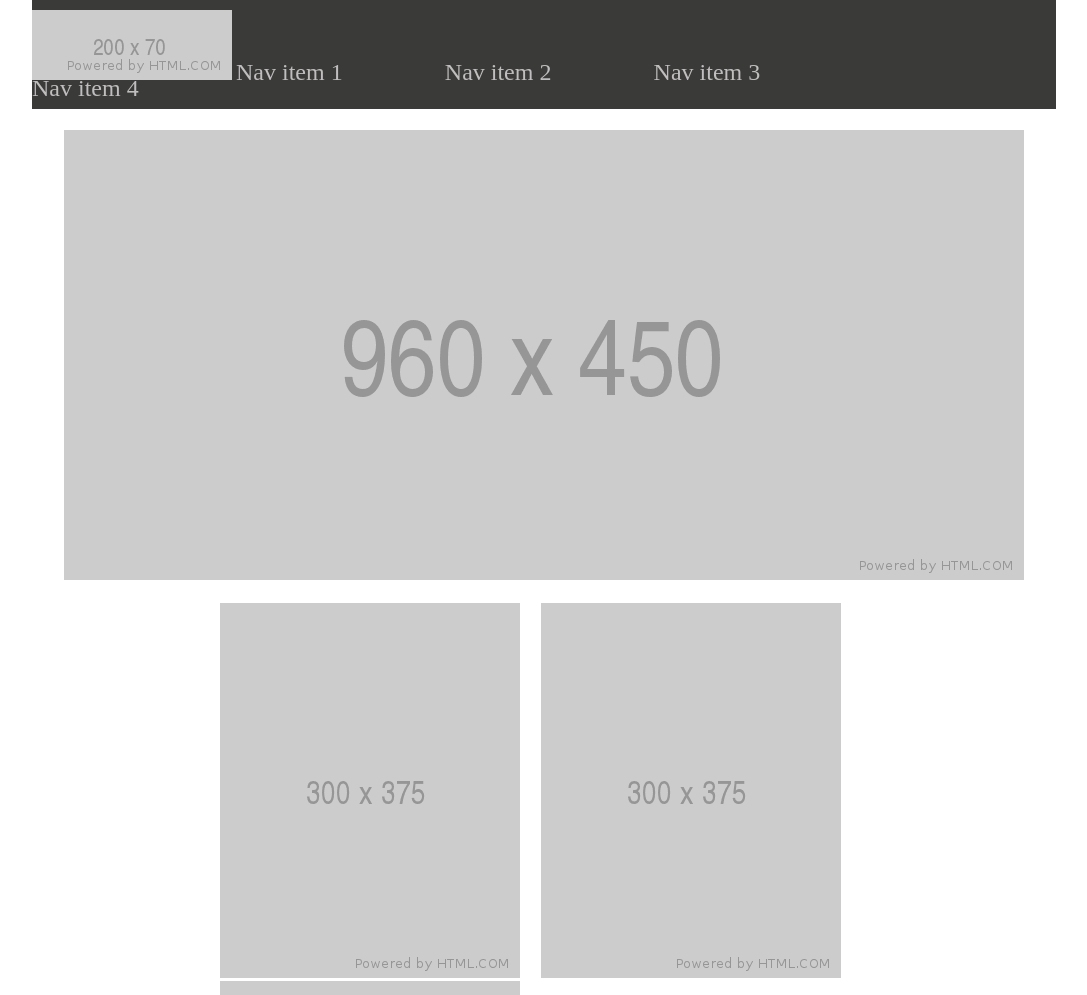
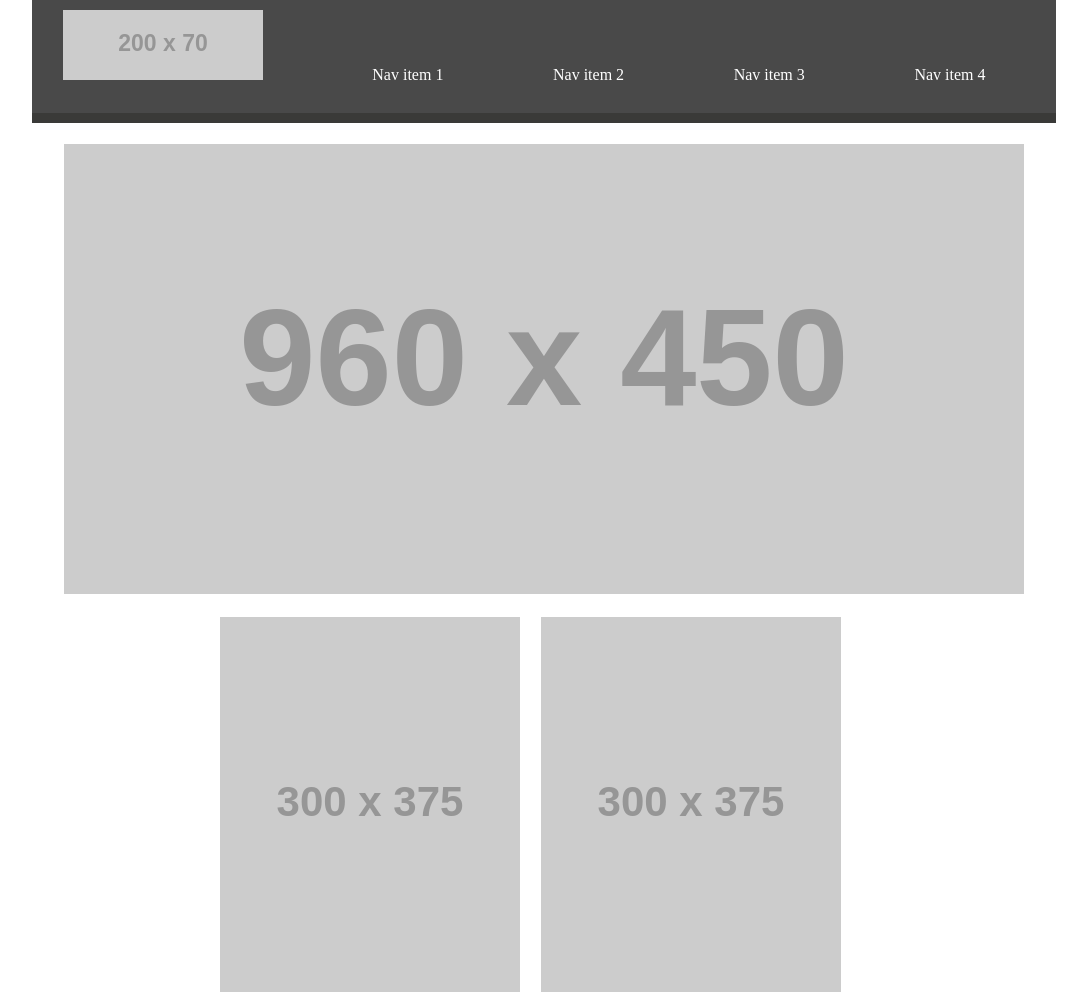
Before and after one commit to ManarAbdelkarim/wirefame-exercise, a plain HTML site: page index.html in a window 1280 px wide. Shown: the top 995 px of the page, without its empty margins (96-1183 px from the left). Drawn offline with Linux system fonts and the light colour scheme; placeholder pictures from the web are drawn by us.

Commit message:
last edit

```diff
--- a/css/style.css
+++ b/css/style.css
@@ -13,7 +13,39 @@ header{
     width: 100%;
     top: 0;
 }
+/* nav div{
+    margin: 0 auto;
+    width: 960px;
 
+} */
+nav{
+    width: 100%;
+    background-color: rgb(73, 73, 73);
+}
+nav div{
+    margin: 1% 0 0 3%;
+    width: 960px;
+
+}
+
+ul,li{
+    display: flex;
+    justify-content: space-between;
+
+}
+ul{
+    margin: 0 auto;
+    width: 600px;
+    display: inline;
+}
+li{
+    margin-top: 20px;
+    margin-left: 11%;
+    margin-bottom: 3%;
+    display: inline-block;
+    line-height: 1.2;
+    color: white;
+}
 main{
     width : 100%;
 }
@@ -25,7 +57,7 @@ main{
 
 }
 
-header img{
+/* header img{
     margin-top: 1%;
     width: auto;
     max-height: 70px;
@@ -47,7 +79,7 @@ header nav a ,header nav img{
     text-decoration: none;
     font-size: x-large;
     color: rgb(192, 190, 190);
-}
+} */
 
 h3 {
     margin: 0 auto;
@@ -78,15 +110,15 @@ h3 {
 article p {
      height: 88%;
     overflow: hidden;
+    overflow-y: scroll;
 }
 
 article{
       display: inline-block;
       width: 480px;
       height: 480px;
-      overflow: hidden;
       padding-left: 2%;
-
+    overflow: hidden;
 }
 
 div{
@@ -99,6 +131,12 @@ article button{
     background-color: black;
     color: whitesmoke;
     margin-bottom: 2%;
+}
+
+button:hover{
+    cursor: pointer;
+    transition: 400ms;
+    background-color: rgba(0, 0, 0, 0.781) ;
 }
 
 
--- a/index.html
+++ b/index.html
@@ -9,32 +9,37 @@
 </head>
 <body>
     <header>
-        <nav>
-    <img src="img/200X70.png" alt="logo">
-    <a href="#">Nav item 1</a>
-    <a href="#">Nav item 2</a>
-    <a href="#">Nav item 3</a>
-    <a href="#">Nav item 4</a>
+<nav>
+    <div>
+        <img src="https://placehold.it/200x70/000000" alt="logo">
+    <ul>
+        <li>Nav item 1</li>
+        <li>Nav item 2</li>
+        <li>Nav item 3</li>
+        <li>Nav item 4</li>
+    </ul>
+    </div>
 </nav>
+
     </header>
     <main>
         <section >
             <div>
-            <img id="mainImg" src="img/960x450.png" alt="here">
+            <img id="mainImg" src="https://placehold.it/960x450/000000" alt="here">
             </div>
         </section>
 <section id="subBanner">
 
     <div>
-    <img src="img/300x375.png" alt="">
-    <img src="img/300x375.png" alt="">
-    <img src="img/300x375.png" alt="">
+    <img src="https://placehold.it/300x375/000000" alt="">
+    <img src="https://placehold.it/300x375/000000" alt="">
+    <img src="https://placehold.it/300x375/000000" alt="">
 </div>
 </section>
 
  <section class="featured">
    <div>
-        <img src="https://dummyimage.com/480/000/fff.jpg&text=480x480" alt="">
+        <img src="https://placehold.it/480x480/000000" alt="">
 
     <article >
         <h3>feature section heading</h3>
```
